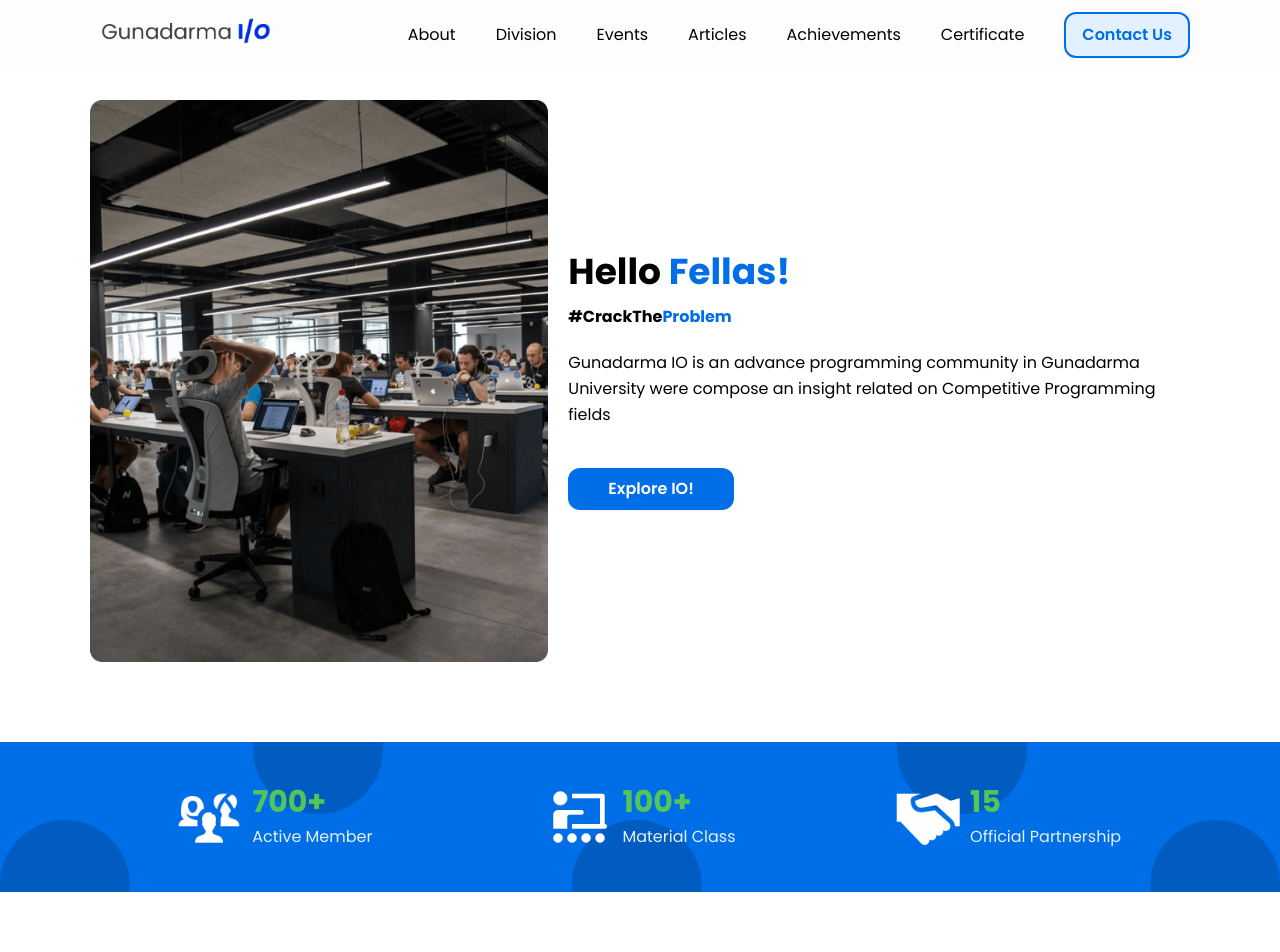
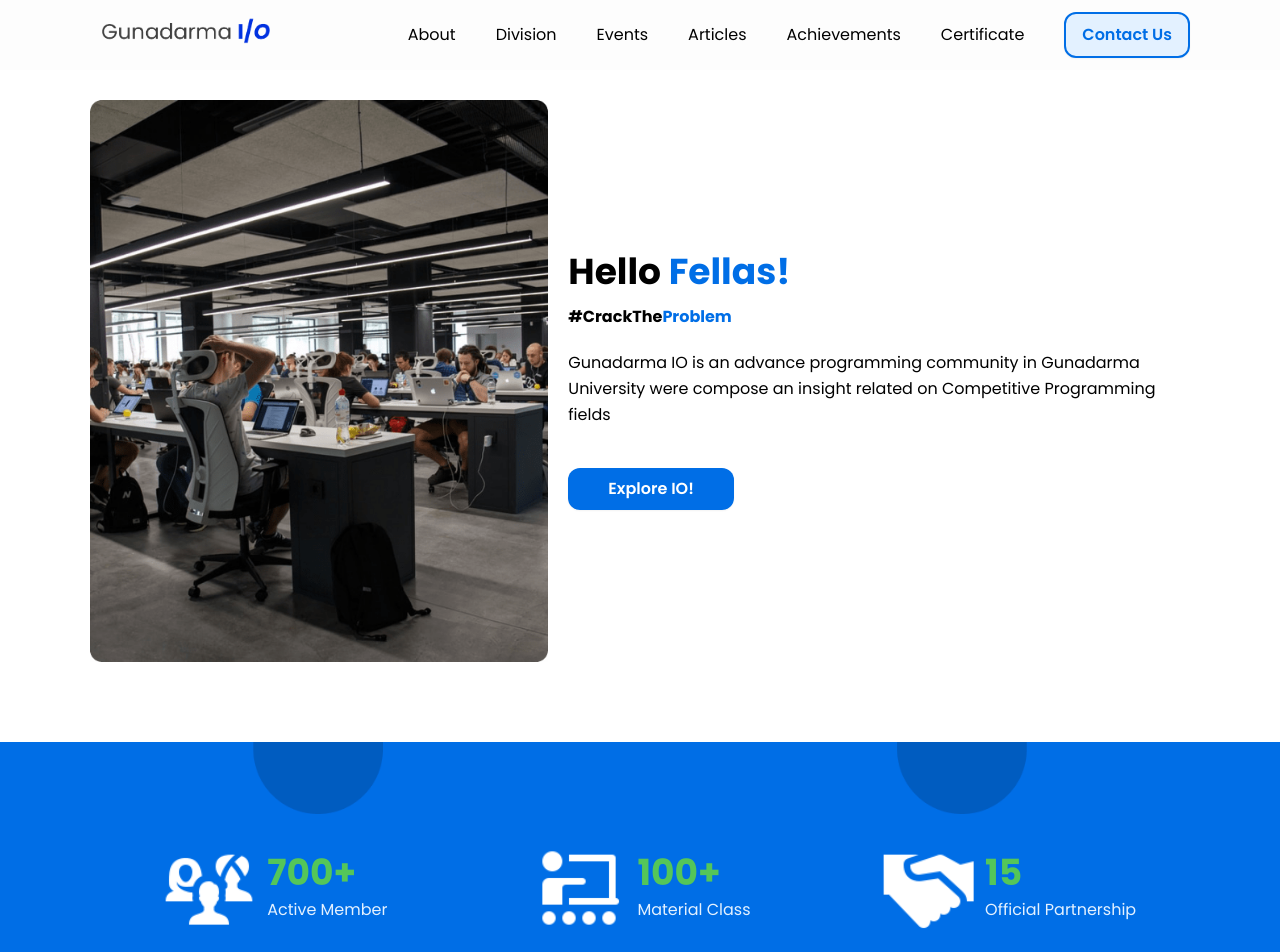
Before and after one commit to GunadarmaIO-Community/Frontend-Website-GunadarmaIO, a Next.js app: page / in a window 1280 px wide. Shown: the top 952 px of the page. Built offline with nearby package versions, Linux system fonts and the light colour scheme; no server answers.

Commit message:
fix StatsSection layout

```diff
--- a/src/components/modules/StatsSection/StatsSection.tsx
+++ b/src/components/modules/StatsSection/StatsSection.tsx
@@ -13,7 +13,8 @@ export const StatsSection = () => {
     { name: 'Official Partnership', count: 15, icon: '/assets/icons/handshake-icon.svg' },
   ]
 
-  const handleSlide = useCallback((i) => {
+  const handleSlide = useCallback(
+    (i) => {
       if (btnActive) {
         setBtnActive(false)
         setIsRight(i < 0 ? false : true)
@@ -22,7 +23,9 @@ export const StatsSection = () => {
           setBtnActive(true)
         }, 500)
       }
-  }, [active, STATS.length, btnActive])
+    },
+    [active, STATS.length, btnActive]
+  )
 
   useEffect(() => {
     const timer = setInterval(() => (isRight ? handleSlide(1) : handleSlide(-1)), 3000)
@@ -30,8 +33,8 @@ export const StatsSection = () => {
   }, [isRight, handleSlide])
 
   return (
-    <div
-      className='relative flex flex-col overflow-hidden bg-primary-500 md:flex-row'
+    <section
+      className='relative flex flex-col overflow-hidden bg-primary-500 sm:flex-row'
       style={{
         backgroundImage: 'url(/assets/images/bubble-bg-top.png), url(/assets/images/bubble-bg-bottom.png)',
         backgroundPosition: 'top center, bottom center',
@@ -39,23 +42,23 @@ export const StatsSection = () => {
         backgroundSize: '100%',
       }}
     >
-      <div className='layout flex h-[100px] flex-row md:h-full'>
+      <div className='layout flex h-[130px] flex-row sm:h-full'>
         {STATS.map((stats, index) => (
           <div
             key={index}
-            className={`absolute flex h-full w-full justify-center p-3 transition duration-500 ease-in-out md:relative md:w-1/3 md:px-8 md:py-10 ${
+            className={`absolute flex h-full w-full justify-center transition duration-500 ease-in-out sm:relative sm:w-1/3 sm:px-8 sm:py-16 xl:py-24 ${
               isMobile &&
-              (index == active && 'block' ||
-              index == (active + 1) % STATS.length && 'translate-x-full opacity-0' ||
+              ((index == active && 'block') ||
+                (index == (active + 1) % STATS.length && 'translate-x-full opacity-0') ||
                 '-translate-x-full opacity-0')
             }`}
           >
-            <img src={stats.icon} className='w-[50px] md:w-[70px]' alt='multicultural-people-icon' />
+            <img src={stats.icon} className='w-[70px] lg:w-[100px]' alt={stats.name} />
             <div className='ml-2 self-center'>
-              <p className='text-3xl font-bold text-[#54C659]'>
+              <p className='text-4xl font-bold text-[#54C659]'>
                 {stats.count >= 100 ? stats.count + '+' : stats.count}
               </p>
-              <p className='text-secondary-500 md:mt-1'>{stats.name}</p>
+              <p className='text-secondary-500 sm:mt-1'>{stats.name}</p>
             </div>
           </div>
         ))}
@@ -92,6 +95,6 @@ export const StatsSection = () => {
           </>
         )}
       </div>
-    </div>
+    </section>
   )
 }
```
Lines whose indentation alone changed are shown as unchanged.
